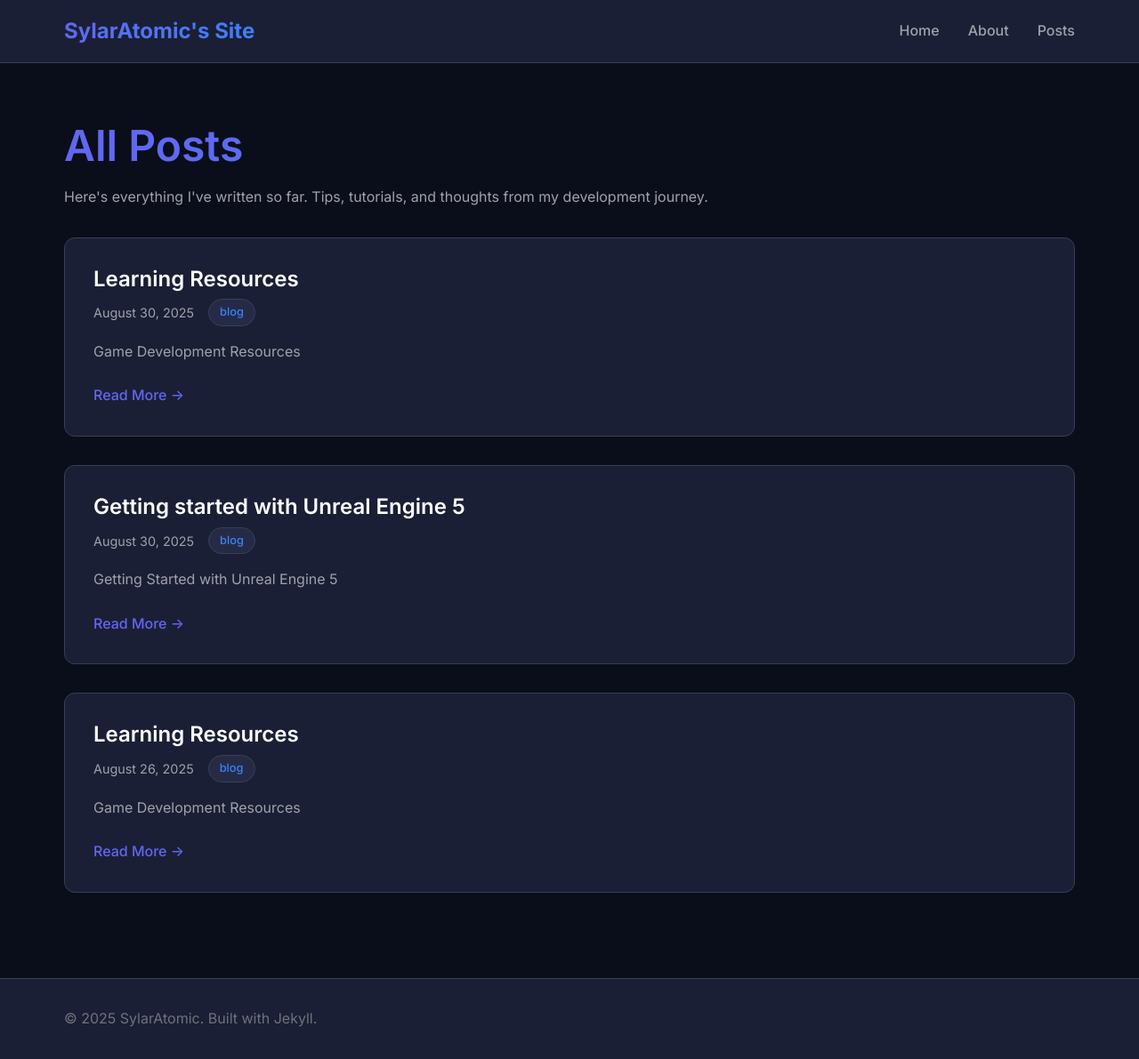
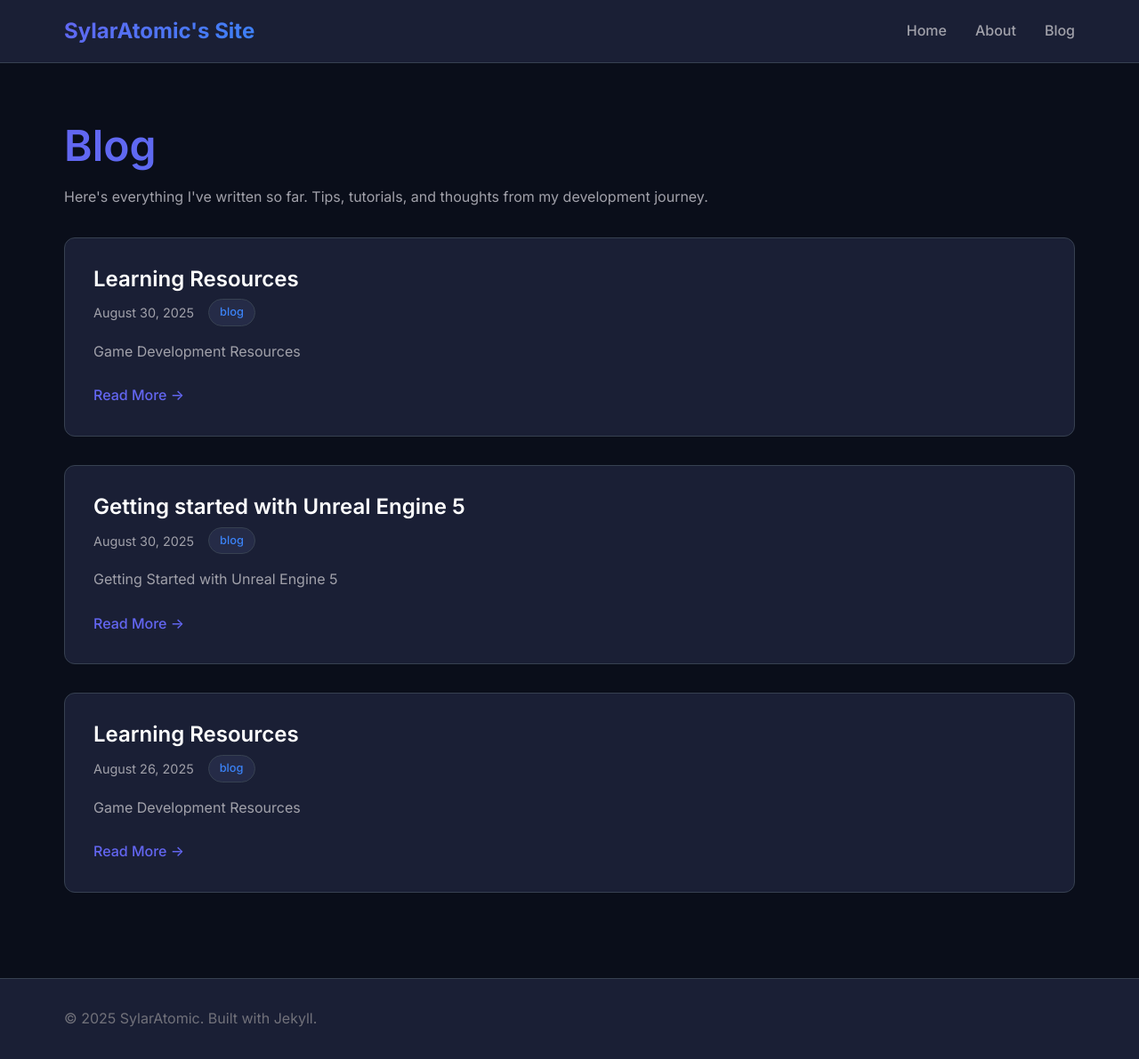
Before and after one commit to SylarAtomic/sylaratomic.github.io, a Jekyll site: the page built from blog.md, in a window 1280 px wide and 1191 px high. Shown: the whole window at 89% size. Built offline with Jekyll 4.4.1, drawn with Linux system fonts in a browser that asks for light colours.

Commit message:
Testing fix for blogs

```diff
--- a/_layouts/default.html
+++ b/_layouts/default.html
@@ -30,7 +30,7 @@
                     <div class="nav-links">
                         <a href="{{ "/" | relative_url }}">Home</a>
                         <a href="{{ "/about/" | relative_url }}">About</a>
-                        <a href="{{ "/posts/" | relative_url }}">Posts</a>
+                        <a href="{{ "/blog/" | relative_url }}">Blog</a>
                     </div>
                 </nav>
             </div>
--- a/posts.md
+++ b/blog.md
@@ -1,10 +1,10 @@
 ---
 layout: default
-title: All Posts
+title: Blog
 ---
 
 <div class="fade-in-up">
-  <h1>All Posts</h1>
+  <h1>Blog</h1>
   <p class="lead">Here's everything I've written so far. Tips, tutorials, and thoughts from my development journey.</p>
 
   {% if site.posts.size > 0 %}
```
